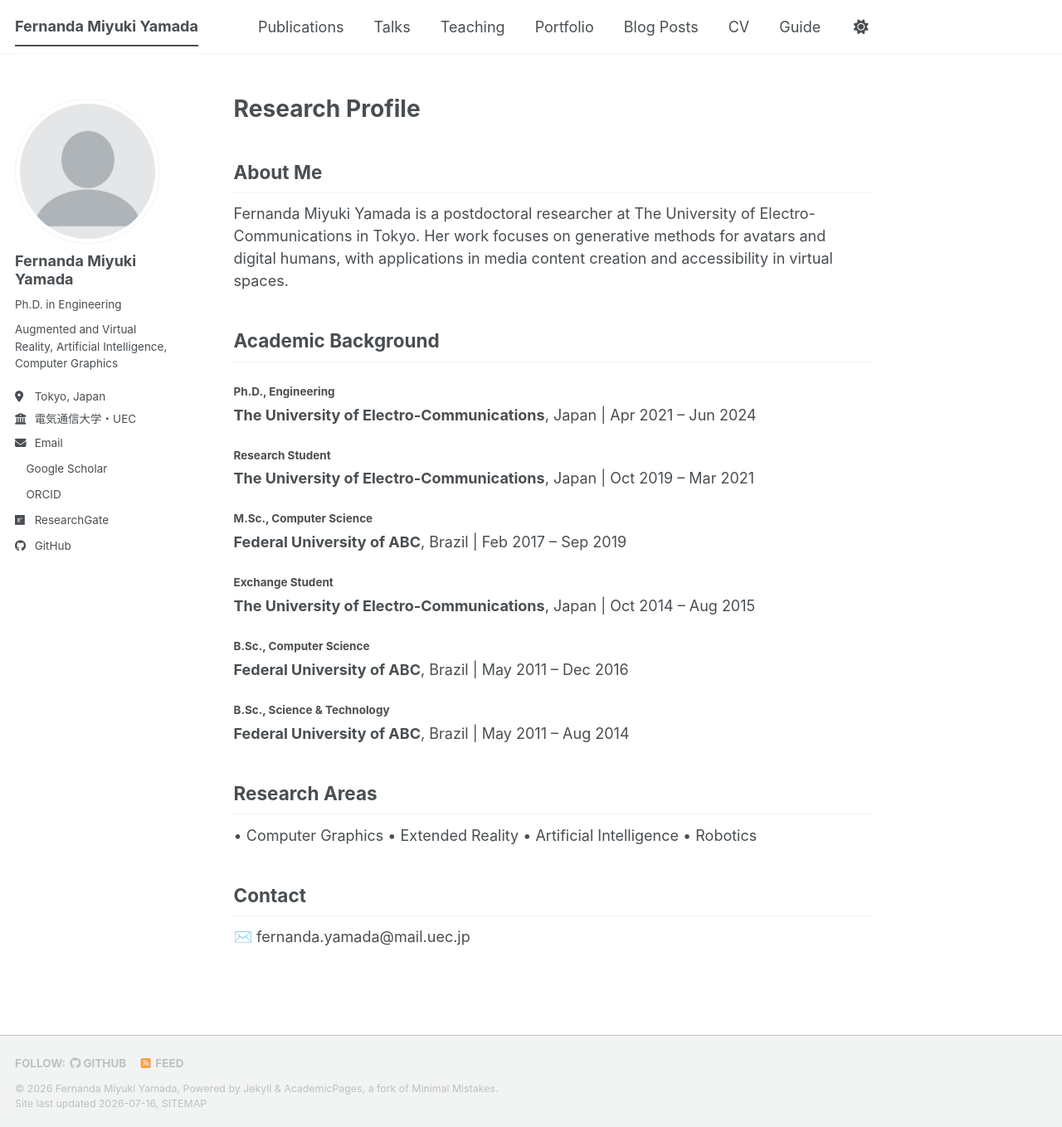
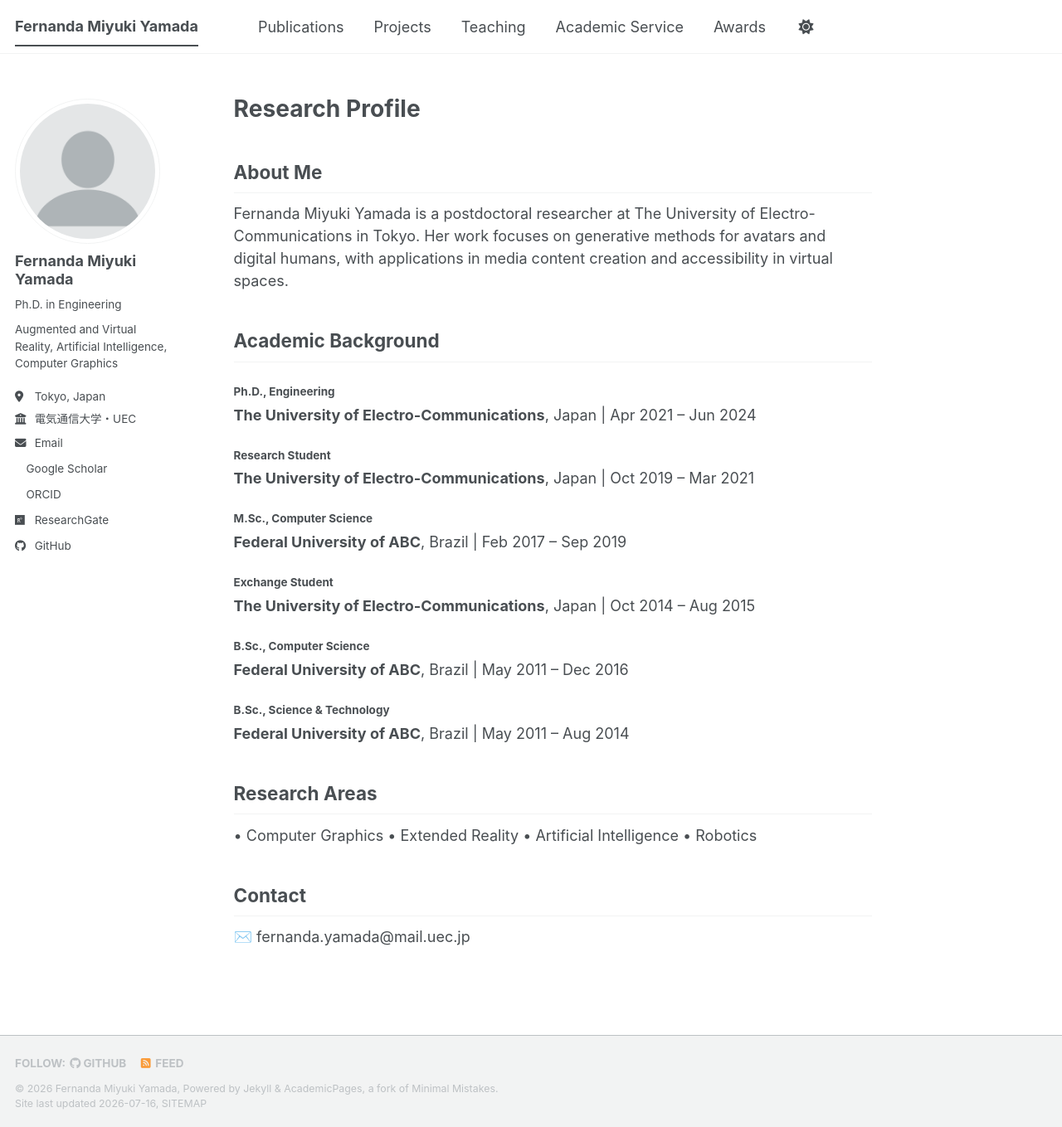
Before and after one commit to fernandamyamada1/fernandamyamada1.github.io, a Jekyll site: the page built from index.md, in a window 1280 px wide and 1359 px high. Shown: the whole window at 83% size. Built offline with Jekyll 4.4.1, drawn with Linux system fonts in a browser that asks for light colours; a style sheet for code colours, icons or effects is not loaded.

Commit message:
Set navigation

```diff
--- a/_data/navigation.yml
+++ b/_data/navigation.yml
@@ -11,23 +11,23 @@ main:
   - title: "Publications"
     url: /publications/
 
-  - title: "Talks"
+  - title: "Projects"
     url: /talks/
 
   - title: "Teaching"
     url: /teaching/
 
-  - title: "Portfolio"
+  - title: "Academic Service"
     url: /portfolio/
 
-  - title: "Blog Posts"
+  - title: "Awards"
     url: /year-archive/
 
-  - title: "CV"
-    url: /cv/
+  #- title: "CV"
+  #  url: /cv/
 
   # - title: "CV"
   #   url: /cv-json/
 
-  - title: "Guide"
-    url: /markdown/
+  #- title: "Guide"
+  #  url: /markdown/
```
